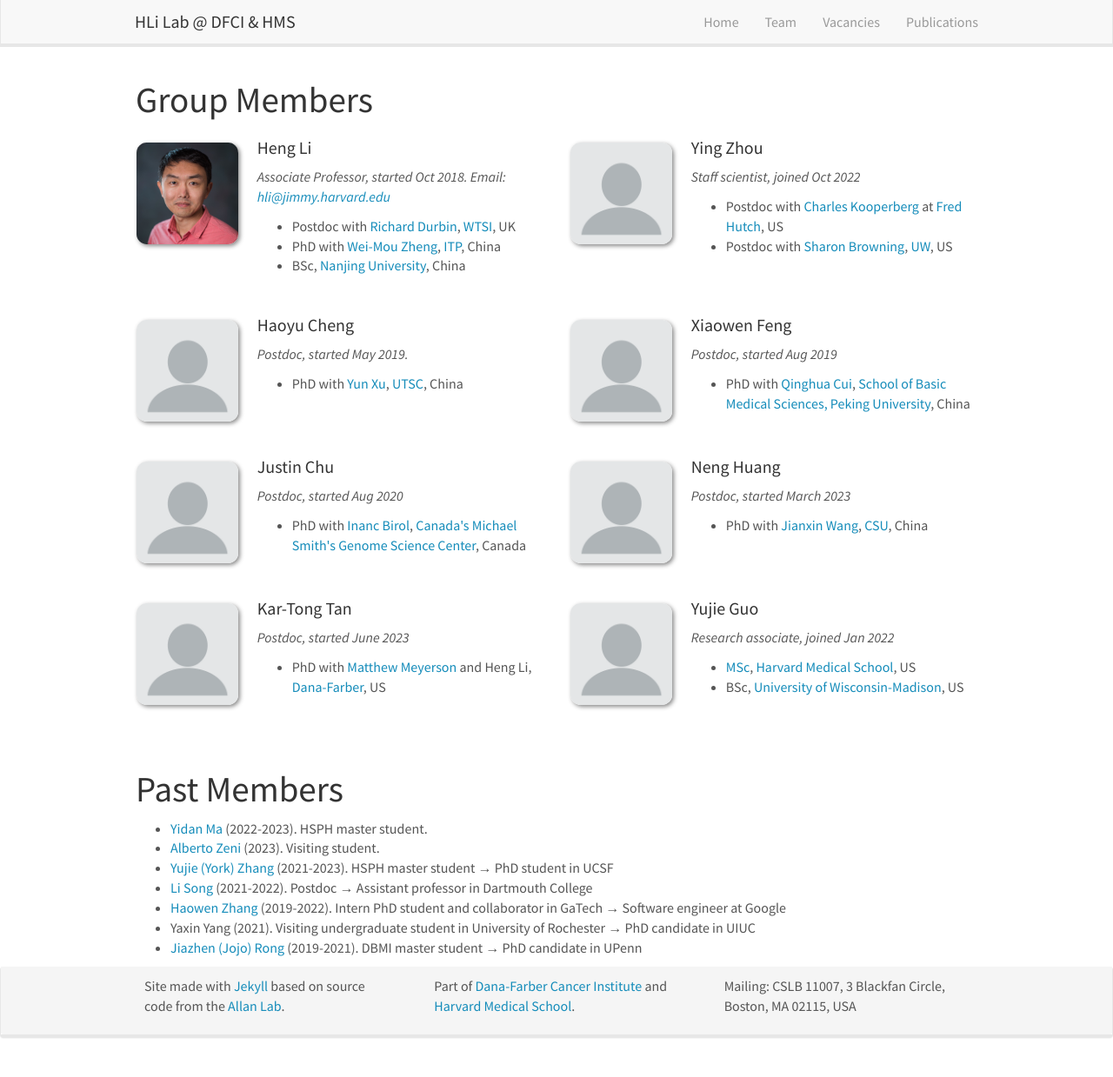
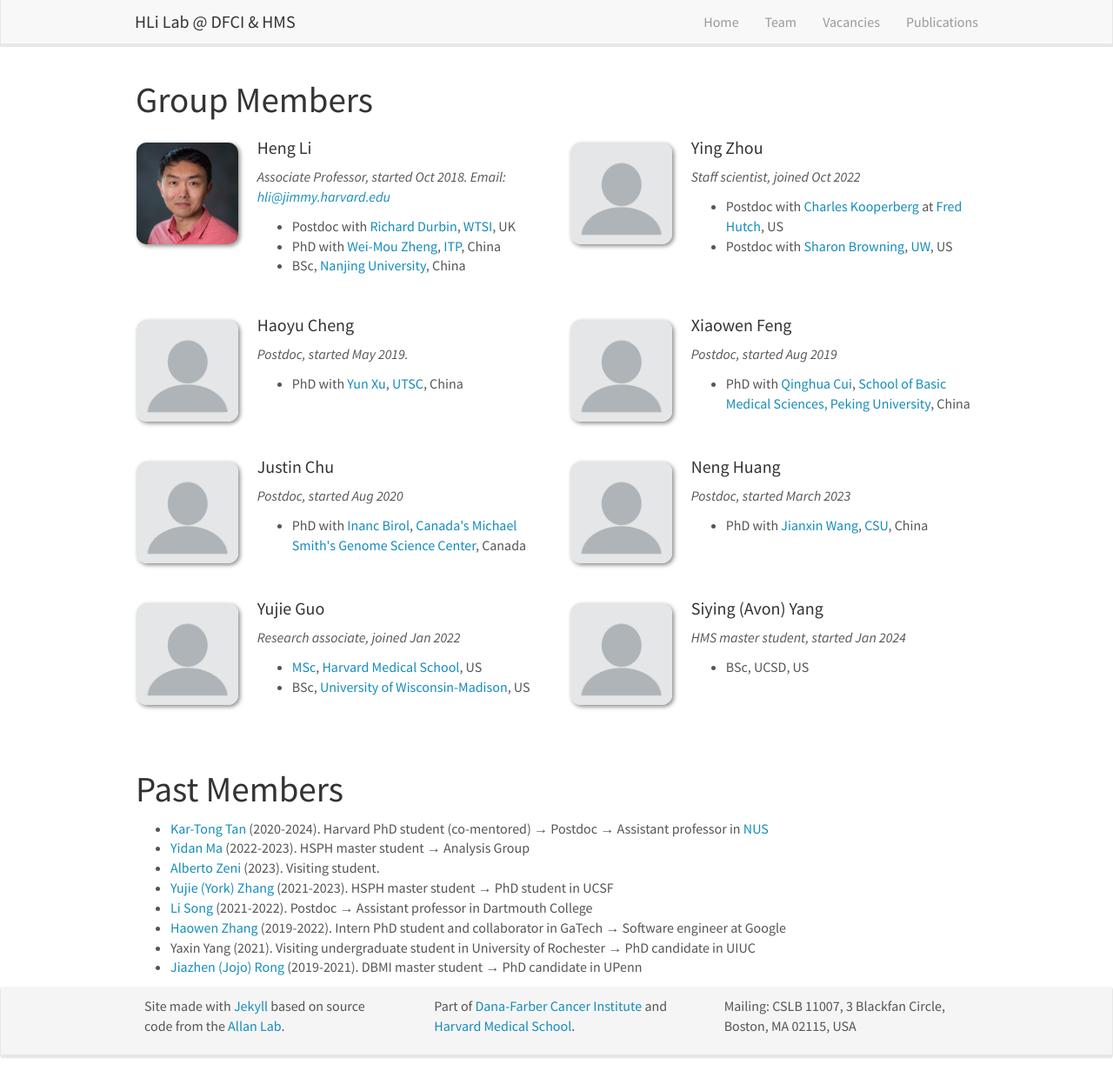
Before and after one commit to hlilab/hlilab.github.io, a Jekyll site: the page built from _pages/team.md, in a window 1280 px wide and 1239 px high. Shown: the whole window at 87% size. Built offline with Jekyll 4.4.1, drawn with Linux system fonts in a browser that asks for light colours; nearby versions of some CDN libraries.

Commit message:
updated team members

```diff
--- a/_data/team_members.yml
+++ b/_data/team_members.yml
@@ -39,15 +39,15 @@
   number_educ: 1
   education1: PhD with <a href="http://bioinformatics.csu.edu.cn/JXWang/index.html">Jianxin Wang</a>, <a href="https://en.csu.edu.cn/">CSU</a>, China
 
-- name: Kar-Tong Tan
-  photo: default.png
-  info: Postdoc, started June 2023
-  number_educ: 1
-  education1: PhD with <a href="https://www.dana-farber.org/find-a-doctor/matthew-l-meyerson/">Matthew Meyerson</a> and Heng Li, <a href="https://www.dana-farber.org/">Dana-Farber</a>, US
-
 - name: Yujie Guo
   photo: default.png
   info: Research associate, joined Jan 2022
   number_educ: 2
   education1: <a href="https://dbmi.hms.harvard.edu/education/master-biomedical-informatics">MSc</a>, <a href="https://dbmi.hms.harvard.edu/">Harvard Medical School</a>, US
   education2: BSc, <a href="https://www.wisc.edu/">University of Wisconsin-Madison</a>, US
+
+- name: Siying (Avon) Yang
+  photo: default.png
+  info: HMS master student, started Jan 2024
+  number_educ: 1
+  education1: BSc, UCSD, US
--- a/_pages/team.md
+++ b/_pages/team.md
@@ -74,9 +74,10 @@ permalink: /team/
 
 # Past Members
 
-* [Yidan Ma](https://www.linkedin.com/in/yidanma-51/) (2022-2023). HSPH master student.
+* [Kar-Tong Tan](https://www.linkedin.com/in/kar-tong-tan-b843aa1b8/) (2020-2024). Harvard PhD student (co-mentored) &#8594; Postdoc &#8594; Assistant professor in [NUS](https://nus.edu.sg/)
+* [Yidan Ma](https://www.linkedin.com/in/yidanma-51/) (2022-2023). HSPH master student &#8594; Analysis Group
 * [Alberto Zeni](https://www.linkedin.com/in/alberto-zeni/) (2023). Visiting student.
-* [Yujie (York) Zhang](https://yuz682.github.io/) (2021-2023). HSPH master student &#8594; PhD student in UCSF
+* [Yujie (York) Zhang](https://www.linkedin.com/in/yujie-zhang-5a0633152/) (2021-2023). HSPH master student &#8594; PhD student in UCSF
 * [Li Song](https://www.linkedin.com/in/li-song-81201329) (2021-2022). Postdoc &#8594; Assistant professor in Dartmouth College
 * [Haowen Zhang](https://zhanghaowen.com/) (2019-2022). Intern PhD student and collaborator in GaTech &#8594; Software engineer at Google
 * Yaxin Yang (2021). Visiting undergraduate student in University of Rochester &#8594; PhD candidate in UIUC
```
